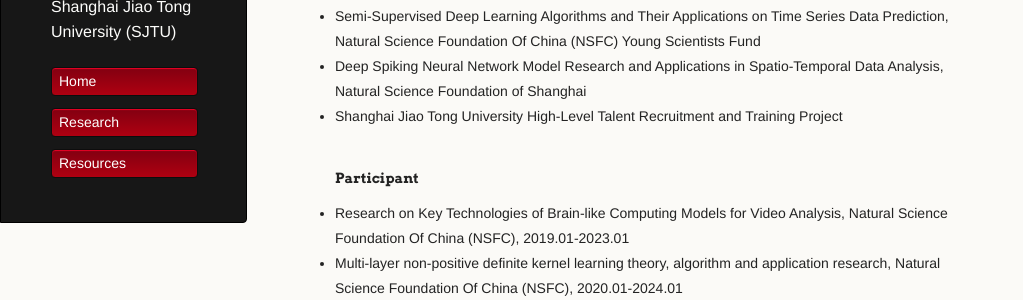
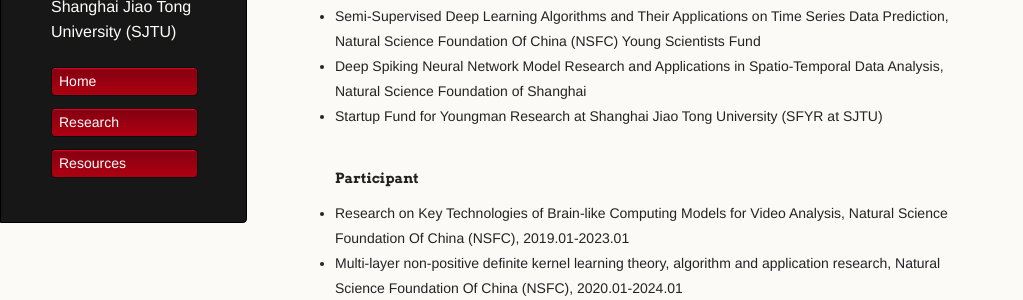
Before and after one commit to hellotem/enmeitu.github.io, a Jekyll site: the page built from research/index.md, in a window 1280 px wide and 900 px high. Shown: the part 360-660 px from the top of the window, without its empty margins (0-1023 px from the left). Built offline with Jekyll 4.4.1, drawn with Linux system fonts in a browser that asks for light colours; our own code applies the rules of GitHub Pages for plain Markdown files.

Commit message:
Update index.md

```diff
--- a/research/index.md
+++ b/research/index.md
@@ -8,7 +8,7 @@
 #### Principal Investigator
  * Semi-Supervised Deep Learning Algorithms and Their Applications on Time Series Data Prediction, Natural Science Foundation Of China (NSFC) Young Scientists Fund
  * Deep Spiking Neural Network Model Research and Applications in Spatio-Temporal Data Analysis, Natural Science Foundation of Shanghai
- * Shanghai Jiao Tong University High-Level Talent Recruitment and Training Project
+ * Startup Fund for Youngman Research at Shanghai Jiao Tong University (SFYR at SJTU)
 #### Participant
 * Research on Key Technologies of Brain-like Computing Models for Video Analysis, Natural Science Foundation Of China (NSFC), 2019.01-2023.01
 * Multi-layer non-positive definite kernel learning theory, algorithm and application research, Natural Science Foundation Of China (NSFC), 2020.01-2024.01
```
